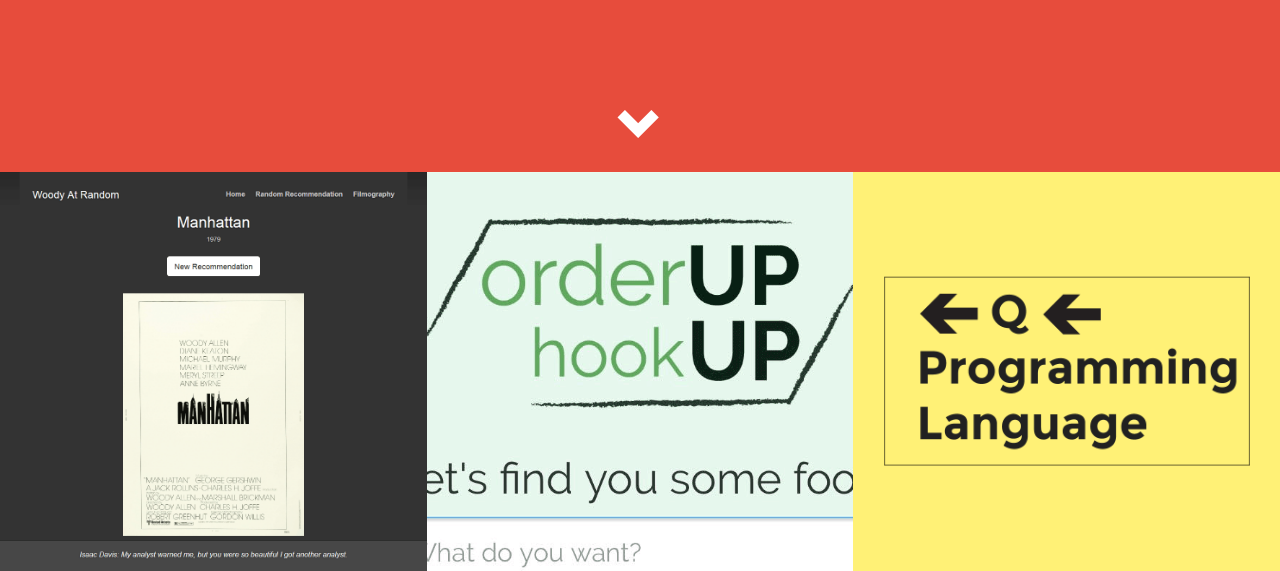
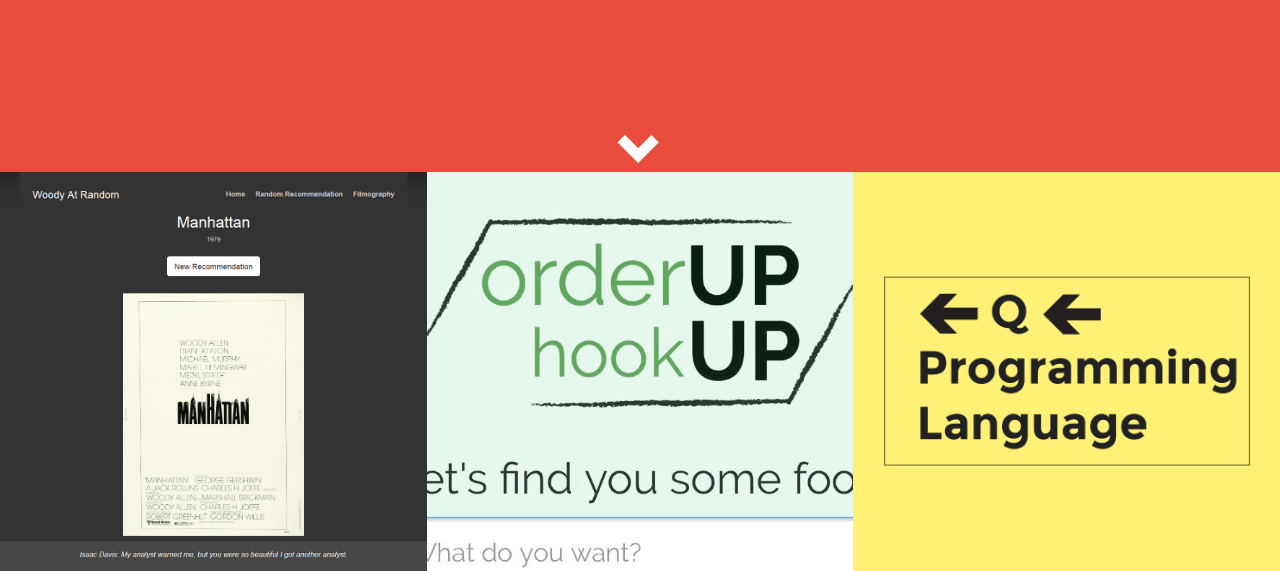
Before and after one commit to regexpressyourself/regexpressyourself.github.io, a PHP site: page / in a window 1280 px wide. Shown: the part 628-1199 px from the top of the page. Run offline with PHP 8.4, Linux system fonts and the light colour scheme; some libraries are stand-ins or nearby versions.

Commit message:
Fixed work arrow positioning

```diff
--- a/css/custom.css
+++ b/css/custom.css
@@ -119,14 +119,15 @@ header .header-links {
     color: white;
     font-size: 3em;
 }
-#ui-hint {
+#work-header-link {
     position: absolute;
     /* bottom: 5%; */
     margin: 0 auto;
-    font-size: 3em;
+    font-size: 45px;
+    width: 45px;
     left: 0;
     right: 0;
-    margin-top: -75px;
+    margin-top: -50px;
     text-align: center;
 
 }
--- a/index.html
+++ b/index.html
@@ -53,11 +53,9 @@
 
     <!-- Work Section -->
     <section id="work">
-        <span id="ui-hint">
-            <a class="scroll-link header-link" href="#first-work-container" >
-                <i class="glyphicon glyphicon-chevron-down"></i>
-            </a>
-        </span>
+        <a id="work-header-link" class="scroll-link header-link" href="#first-work-container" >
+            <i class="glyphicon glyphicon-chevron-down"></i>
+        </a>
 
         <div class="container-fluid" id="first-work-container">
             <div class="row">
```
